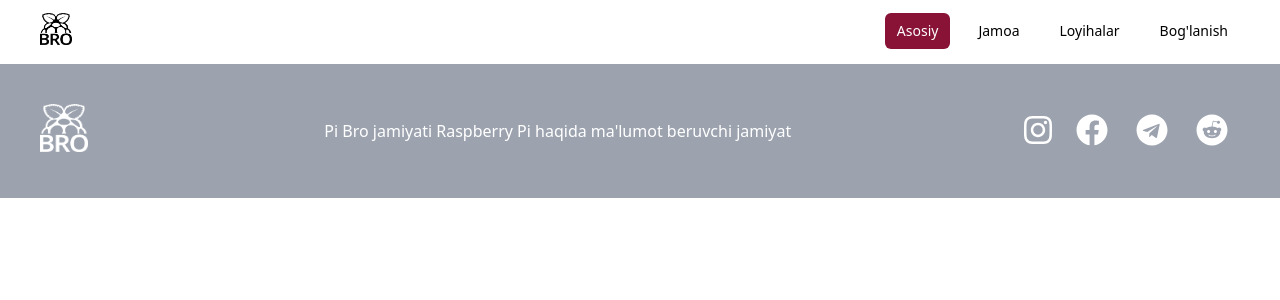
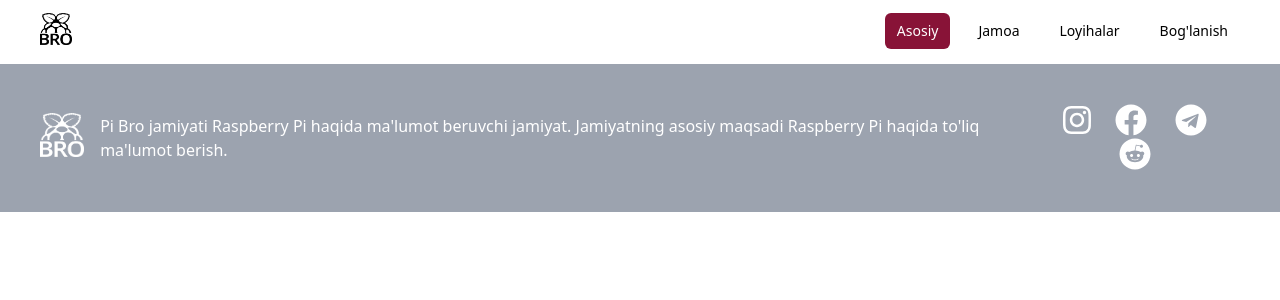
Before and after one commit to rasppibro/pibro.uz, a Next.js app: page /components/Layout in a window 1280 px wide. Shown: the top 300 px of the page. Built offline with nearby package versions, Linux system fonts and the light colour scheme.

Commit message:
Update Layout.jsx

```diff
--- a/pages/components/Layout.jsx
+++ b/pages/components/Layout.jsx
@@ -16,7 +16,7 @@ const Layout=({children,navigation})=>{
             <div className="mr-4">
             <Image src="/RespPiBro.png" width="48" height="48" />
             </div>
-            <p className="mt-4 sm:mt-0">Pi Bro jamiyati Raspberry Pi haqida ma'lumot beruvchi jamiyat</p>
+            <p className="mt-4 sm:mt-0">Pi Bro jamiyati Raspberry Pi haqida ma'lumot beruvchi jamiyat. Jamiyatning asosiy maqsadi Raspberry Pi haqida to'liq ma'lumot berish.</p>
             <div className="text-left sm:text-center mt-4 sm:mt-0">
                 <a className="ml-0 mr-5 sm:mx-3" href="https://instagram.com/rasppibro"><FontAwesomeIcon icon={faInstagram} size="2x" className="hover:text-pink-400 transition-all ease-in duration-300 delay-150"/></a>
                 <a className="mx-5 sm:mx-3" href="https://facebook.com/rasppibro"><FontAwesomeIcon icon={faFacebook} size="2x" className="hover:text-blue-500 transition-all ease-in duration-300 delay-150"/> </a>
```
